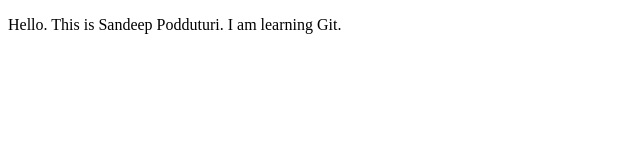
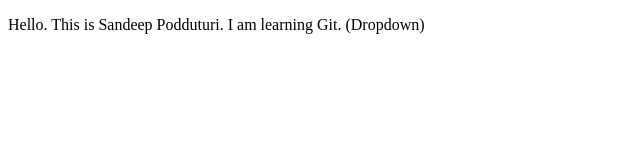
Before and after one commit to Sandeepp6860/GitHub-Demo, a plain HTML site: page index.html in a window 1280 px wide. Shown: the whole page, without its empty margins (0-640 px from the left). Drawn offline with Linux system fonts and the light colour scheme.

```diff
--- a/index.html
+++ b/index.html
@@ -6,6 +6,6 @@
     <title>Welcome</title>
 </head>
 <body>
-    <p>Hello. This is Sandeep Podduturi. I am learning Git.</p>
+    <p>Hello. This is Sandeep Podduturi. I am learning Git. (Dropdown)</p>
 </body>
 </html>
```
